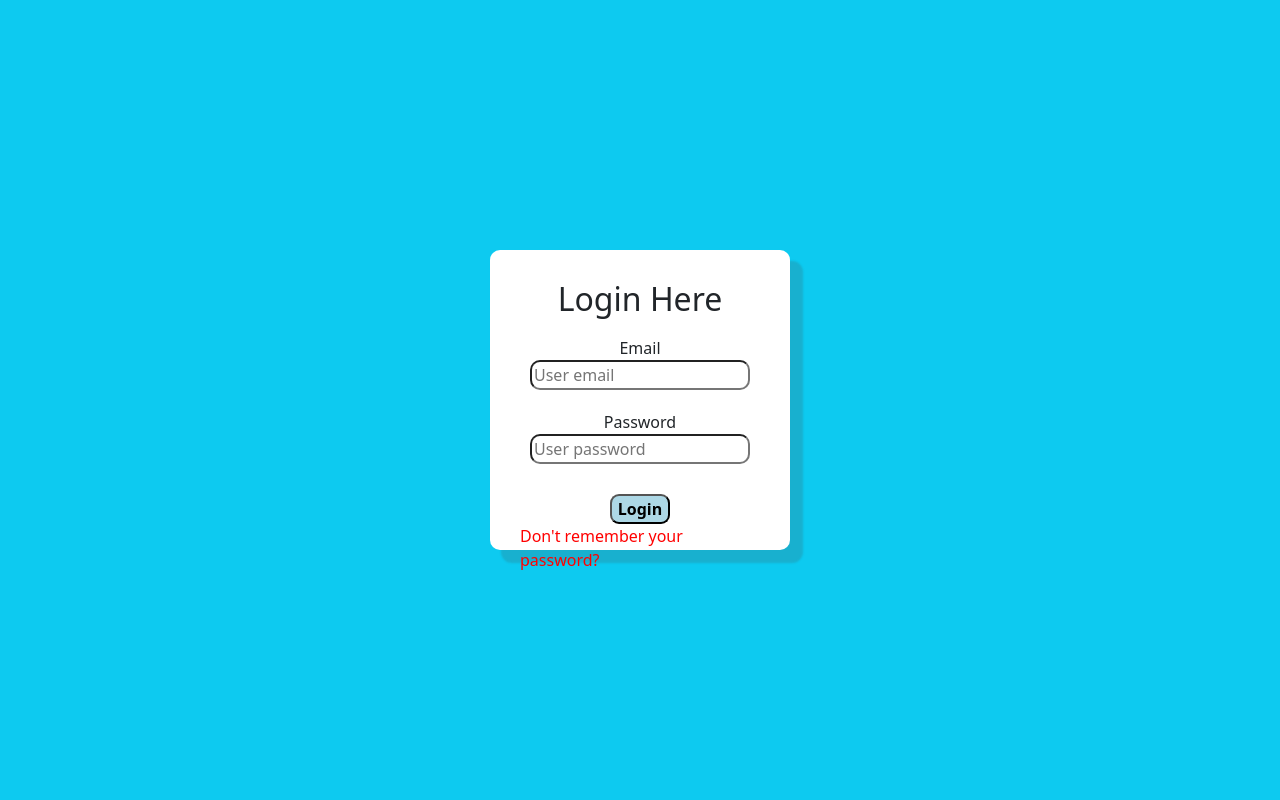
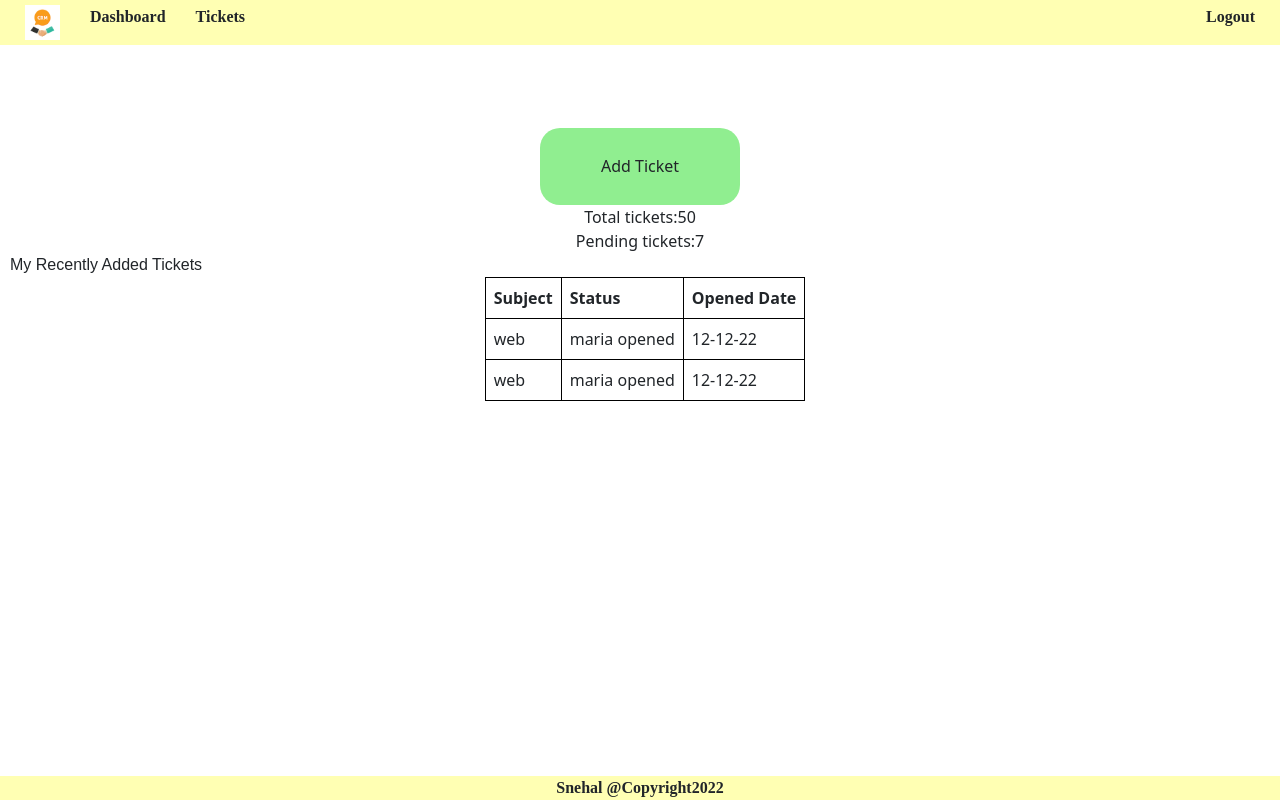
Before and after one commit to akkonrad/CRM-mernstack, a React (Create React App) app in the folder crm_frontend/: page /dashboard in a window 1280 px wide. Built offline with nearby package versions, Linux system fonts and the light colour scheme.

Commit message:
made dashboard and header and footer

```diff
--- a/crm_frontend/src/App.js
+++ b/crm_frontend/src/App.js
@@ -2,11 +2,18 @@
 import './App.css';
 import {Button} from 'react-bootstrap'
 import LoginAuth from './Authcomponents/LoginAuth';
+import Header from './DefaultLayout/Header';
+import Footer from './DefaultLayout/Footer';
+import Dashboard from './DefaultLayout/Dashboard';
+
 
 function App() {
   return (
     <div className="App">
-      <LoginAuth/>
+      <Header />
+      <Dashboard/>
+      {/* <LoginAuth /> */}
+      <Footer/>
     </div>
   );
 }
--- a/crm_frontend/src/Authcomponents/LoginAuth.css
+++ b/crm_frontend/src/Authcomponents/LoginAuth.css
@@ -20,7 +20,7 @@
 
 }
 .login-container .login-form:hover{
-  background-color: lightgray;
+  background-color: #ccfff5;
 }
 
 .login-form .login-email{
--- /dev/null
+++ b/crm_frontend/src/DefaultLayout/Dashboard.css
@@ -0,0 +1,58 @@
+
+html,body,#root,.App{
+    height: 100%;
+}
+.dashboard-container{
+    display: flex;
+    justify-content: center;
+    flex-direction: column;
+    align-items: center;
+}
+
+.dashboard-container .add-ticket{
+    padding: 3%;
+    margin-top: 10%;
+    display: flex;
+    justify-content: center;
+    align-items: center;
+    border-radius: 20px;
+    font-weight: 500;
+    width: 200px;
+    height: 50px;
+    background-color: lightgreen;
+    font-size: medium;
+
+}
+.dashboard-container .add-ticket:hover{
+    box-shadow: 8px 6px  lightgray;
+    border: 1px solid black;
+}
+.table-header{
+    font-weight: 300;
+    font-family: sans-serif;
+    margin-left: 10px;
+}
+.table-container{
+    display: flex;
+    justify-content: center;
+    align-items: center;
+}
+.table{
+    margin-left: 10px;
+    display: flex;
+    justify-content: center;
+    align-items: center;
+}
+.table table tr{
+    margin: 10px;
+    padding: 10px;
+    border: 1px solid black;
+}
+.table table tr th{
+    border: 1px solid black;
+    width: fit-content;
+}
+.table table tr td{
+    border: 1px solid black;
+    width: fit-content;
+}
--- /dev/null
+++ b/crm_frontend/src/DefaultLayout/Dashboard.js
@@ -0,0 +1,25 @@
+import React from 'react'
+import './Dashboard.css'
+import TableDashboard from './TableDashboard'
+
+function Dashboard() {
+    return (
+        <>
+            <div className='dashboard-container'>
+                <div className='add-ticket'>
+                    Add Ticket
+                </div>
+                <div>Total tickets:50</div>
+                <div>Pending tickets:7</div>
+
+            </div>
+            <div className='table-header'>My Recently Added Tickets</div>
+            <div className='table-container'>
+            {/* table here */}
+            <TableDashboard/>
+            </div>
+        </>
+    )
+}
+
+export default Dashboard
--- /dev/null
+++ b/crm_frontend/src/DefaultLayout/Footer.js
@@ -0,0 +1,11 @@
+import React from 'react'
+import './defaultLayout.css'
+function Footer() {
+    return (
+        <div className='layout-footer'>
+            Snehal @Copyright2022
+        </div>
+    )
+}
+
+export default Footer
--- /dev/null
+++ b/crm_frontend/src/DefaultLayout/Header.js
@@ -0,0 +1,25 @@
+import React from 'react'
+import logo from './image/crm.jpg'
+import './defaultLayout.css'
+
+function Header() {
+    return (
+
+        <div className='layout-header'>
+            <div className='image'>
+                <img src={logo}/>
+            </div>
+            <div>
+                Dashboard
+            </div>
+            <div>
+            Tickets
+            </div>
+            <div className='logout'>
+            Logout
+            </div>
+        </div>
+    )
+}
+
+export default Header
--- /dev/null
+++ b/crm_frontend/src/DefaultLayout/TableDashboard.js
@@ -0,0 +1,29 @@
+import React from 'react'
+
+function TableDashboard() {
+    return (
+        <div className='table'>
+            <table>
+                <tr>
+                    <th>Subject</th>
+                    <th>Status</th>
+                    <th>Opened Date</th>
+                </tr>
+                <tr>
+                    <td>web</td>
+                    <td>maria opened</td>
+                    <td>12-12-22</td>
+                </tr>
+                <tr>
+                    <td>web</td>
+                    <td>maria opened</td>
+                    <td>12-12-22</td>
+                </tr>
+            </table>
+
+
+        </div>
+    )
+}
+
+export default TableDashboard
--- /dev/null
+++ b/crm_frontend/src/DefaultLayout/defaultLayout.css
@@ -0,0 +1,45 @@
+.layout-header{
+    position: fixed;
+    background-color:#ffffb3;
+    width: 100%;
+    display: flex;
+    justify-content: start;
+
+}
+.layout-header .image img{
+    width: 35px;
+    height: 35px;
+    border: none;
+
+}
+.layout-header div{
+    margin-left: 20px;
+    border-radius: 5px;
+    padding: 5px;
+    font-weight: 600;
+    font-family: 'Times New Roman', Times, serif;
+    font-size: medium;
+
+}
+.layout-header div:hover{
+    background-color: #f0b3ff;
+
+}
+.layout-header .logout{
+    margin-left: auto;
+    margin-right: 20px;
+}
+.layout-footer{
+    background-color:#ffffb3;
+    width: 100%;
+    position: fixed;
+    bottom: 0;
+}
+
+.layout-footer{
+    display: flex;
+    justify-content: center;
+    font-weight: 600;
+    font-family: 'Times New Roman', Times, serif;
+    font-size: medium;
+}
```
Also changed, not shown: crm_frontend/src/DefaultLayout/image/crm.jpg (added).
